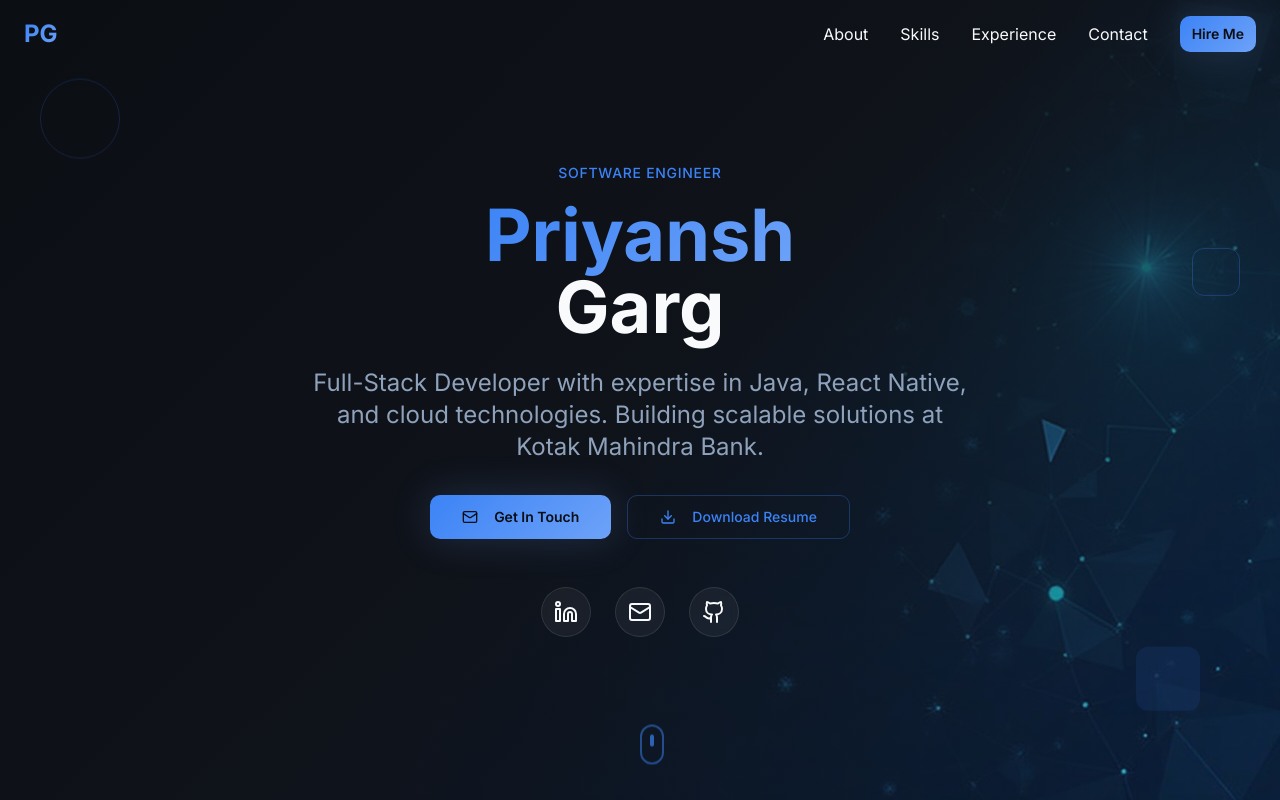
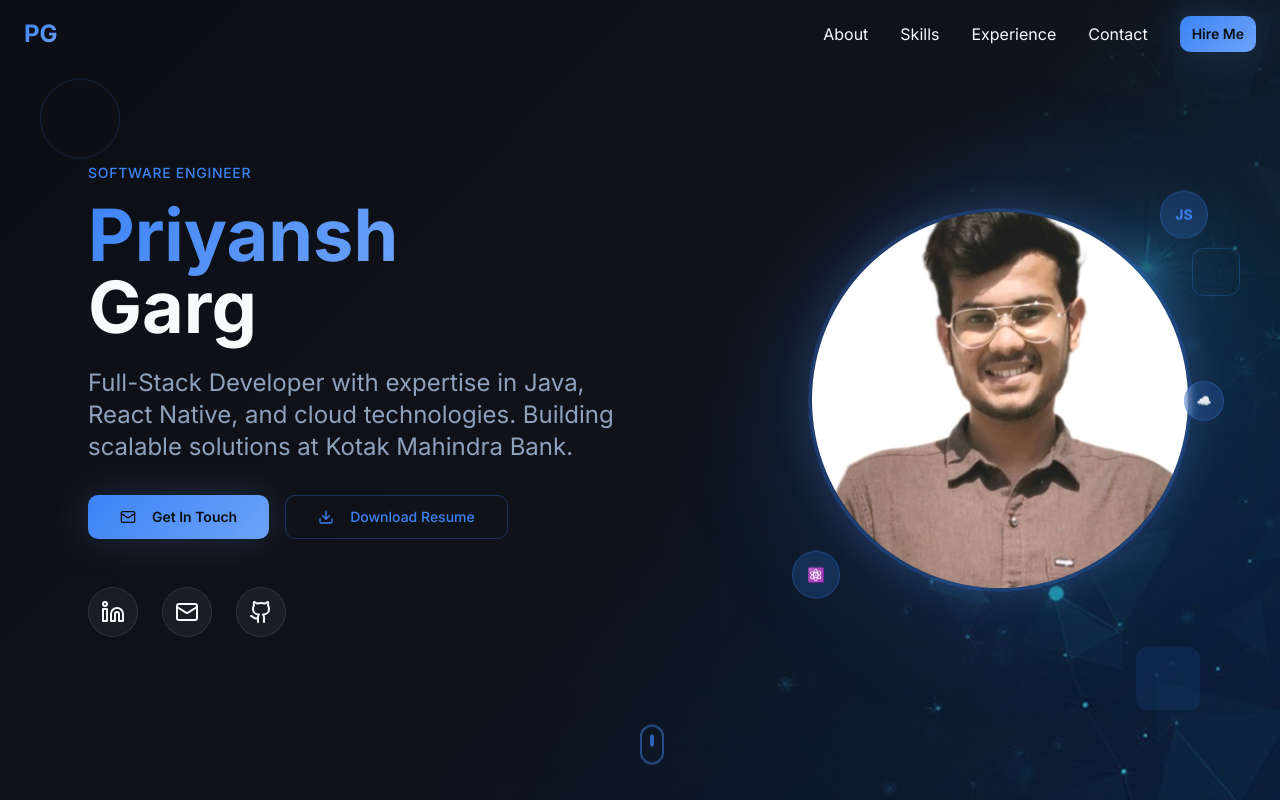
Before and after one commit to priyansh-garg/profile, a React (Vite) app: page / in a window 1280 px wide. Shown: the top 800 px of the page. Built offline with nearby package versions, Linux system fonts and the light colour scheme.

Commit message:
Add caricature to resume
Add a caricature image to the resume.

```diff
--- a/src/components/portfolio/HeroSection.tsx
+++ b/src/components/portfolio/HeroSection.tsx
@@ -19,22 +19,24 @@ export const HeroSection = () => {
       <div className="absolute top-1/3 right-10 w-12 h-12 border border-primary/30 rounded-lg animate-float" style={{ animationDelay: "4s" }} />
 
       {/* Content */}
-      <div className="relative z-10 text-center max-w-4xl mx-auto px-6">
-        <div className="animate-fade-in">
+      <div className="relative z-10 max-w-6xl mx-auto px-6">
+        <div className="grid lg:grid-cols-2 gap-12 items-center">
+          {/* Text Content */}
+          <div className="text-center lg:text-left animate-fade-in">
             <p className="text-primary font-medium mb-4 tracking-wider uppercase text-sm">
               Software Engineer
             </p>
-          <h1 className="text-5xl md:text-7xl font-bold mb-6">
+            <h1 className="text-5xl md:text-6xl lg:text-7xl font-bold mb-6">
               <span className="text-gradient">Priyansh</span>
               <br />
               <span className="text-foreground">Garg</span>
             </h1>
-          <p className="text-xl md:text-2xl text-muted-foreground mb-8 max-w-2xl mx-auto leading-relaxed">
+            <p className="text-xl md:text-2xl text-muted-foreground mb-8 leading-relaxed">
               Full-Stack Developer with expertise in Java, React Native, and cloud technologies.
               Building scalable solutions at Kotak Mahindra Bank.
             </p>
 
-          <div className="flex flex-col sm:flex-row gap-4 justify-center items-center mb-12">
+            <div className="flex flex-col sm:flex-row gap-4 justify-center lg:justify-start items-center mb-12">
               <Button variant="hero" size="lg" className="group">
                 <Mail className="mr-2 h-5 w-5 group-hover:scale-110 transition-transform" />
                 Get In Touch
@@ -45,7 +47,7 @@ export const HeroSection = () => {
               </Button>
             </div>
 
-          <div className="flex gap-6 justify-center">
+            <div className="flex gap-6 justify-center lg:justify-start">
               <a
                 href="https://www.linkedin.com/in/garg-priyansh/"
                 target="_blank"
@@ -68,6 +70,38 @@ export const HeroSection = () => {
               </a>
             </div>
           </div>
+
+          {/* Profile Image */}
+          <div className="flex justify-center lg:justify-end animate-fade-in" style={{ animationDelay: "0.3s" }}>
+            <div className="relative">
+              {/* Glow effect */}
+              <div className="absolute inset-0 bg-primary/20 rounded-full blur-3xl scale-110 animate-pulse" />
+
+              {/* Profile image container */}
+              <div className="relative w-80 h-80 lg:w-96 lg:h-96 rounded-full overflow-hidden border-4 border-primary/30 shadow-glow group hover:scale-105 transition-bouncy">
+                <img
+                  src="/lovable-uploads/4a0daf9f-1de7-45de-a060-ef384312dc49.png"
+                  alt="Priyansh Garg - Software Engineer"
+                  className="w-full h-full object-cover group-hover:scale-110 transition-smooth"
+                />
+
+                {/* Overlay gradient */}
+                <div className="absolute inset-0 bg-gradient-to-t from-primary/20 via-transparent to-transparent opacity-0 group-hover:opacity-100 transition-smooth" />
+              </div>
+
+              {/* Floating tech icons */}
+              <div className="absolute -top-4 -right-4 w-12 h-12 bg-primary/20 backdrop-blur-sm rounded-full border border-primary/30 flex items-center justify-center animate-float">
+                <span className="text-primary font-bold text-sm">JS</span>
+              </div>
+              <div className="absolute -bottom-4 -left-4 w-12 h-12 bg-primary/20 backdrop-blur-sm rounded-full border border-primary/30 flex items-center justify-center animate-float" style={{ animationDelay: "2s" }}>
+                <span className="text-primary font-bold text-sm">⚛️</span>
+              </div>
+              <div className="absolute top-1/2 -right-8 w-10 h-10 bg-primary/20 backdrop-blur-sm rounded-full border border-primary/30 flex items-center justify-center animate-float" style={{ animationDelay: "4s" }}>
+                <span className="text-primary font-bold text-xs">☁️</span>
+              </div>
+            </div>
+          </div>
+        </div>
       </div>
 
       {/* Scroll indicator */}
```
Also changed, not shown: public/lovable-uploads/4a0daf9f-1de7-45de-a060-ef384312dc49.png (added). Lines whose indentation alone changed are shown as unchanged.
